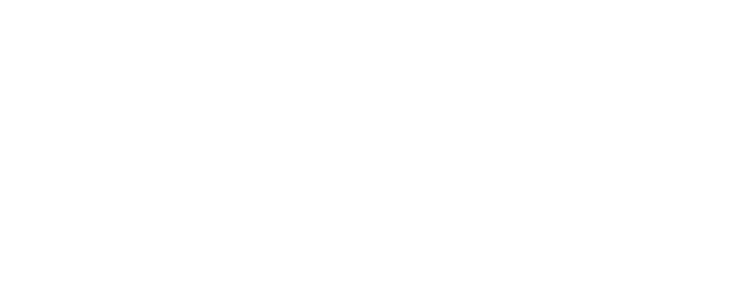
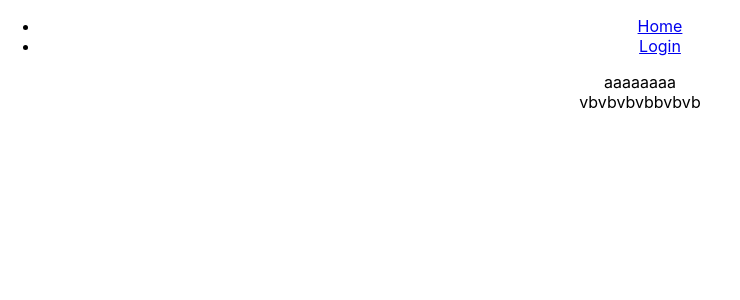
Before and after one commit to dangtung006/typescript-react, a React (Create React App) app: page /users in a window 1280 px wide. Shown: the top 300 px of the page, without its empty margins (0-740 px from the left). Built offline with nearby package versions, Linux system fonts and the light colour scheme.

Commit message:
update routers

```diff
--- a/src/App.tsx
+++ b/src/App.tsx
@@ -1,5 +1,6 @@
 import React from 'react';
 import './App.css';
+import { Route, Routes } from 'react-router-dom';
 // import { Greet } from "./components/greet";
 // import { People } from "./components/people";
 // import { Status } from "./components/status";
@@ -9,7 +10,7 @@
 // import { Input } from "./components/input";
 // import { Container } from "./components/container";
 
-// import { LoggedIn } from "./pages/login";
+import { LoggedIn } from "./pages/login";
 // import { User } from "./pages/user";
 // import { Private } from "./pages/auth/private";
 // import { Profile } from './pages/auth/profile';
@@ -17,6 +18,11 @@
 
 // import { Add } from "./persons/add";
 // import List from "./persons/list";
+
+import Header from './layouts/header';
+import { Home } from './pages/home';
+import { UserList } from './pages/userList';
+import { User } from './pages/user';
 
 function App() {
     // const people = [
@@ -70,7 +76,13 @@
             {/* <Add />
             <List /> */}
 
-
+            <Header />
+            <Routes>
+                <Route path="/login" element={<LoggedIn />} />
+                <Route path="/" element={<Home />} />
+                <Route path="/users" element={<UserList />} />
+                <Route path="/user" element={<User />} />
+            </Routes>
 
         </div>
     );
--- a/src/layouts/header.tsx
+++ b/src/layouts/header.tsx
@@ -1,10 +1,27 @@
+import { Link } from "react-router-dom";
 const header = () => {
-
+    const headerLists = [
+        {
+            "title" : "Home",
+            "href" : "/",
+        },
+        {
+            "title" : "Login",
+            "href" : "/login",
+        }
+    ]
 
     return(
         <ul>
-            <li> Home </li>
-            <li> Login </li>
+            {
+                headerLists.map(item=> {
+                    return(
+                        <li>
+                            <Link to={item.href}> {item.title}</Link>
+                        </li>
+                    )
+                })
+            }
         </ul>
     )
 }
--- /dev/null
+++ b/src/pages/home.tsx
@@ -0,0 +1,6 @@
+
+export const Home = () =>{
+    return (
+        <div>This is Home Page</div>
+    )
+}
--- /dev/null
+++ b/src/pages/userList.tsx
@@ -0,0 +1,9 @@
+
+export const UserList = ()=>{
+    return (
+        <>
+            <div>aaaaaaaa</div>
+            <div>vbvbvbvbbvbvb</div>
+        </>
+    )
+}
```
